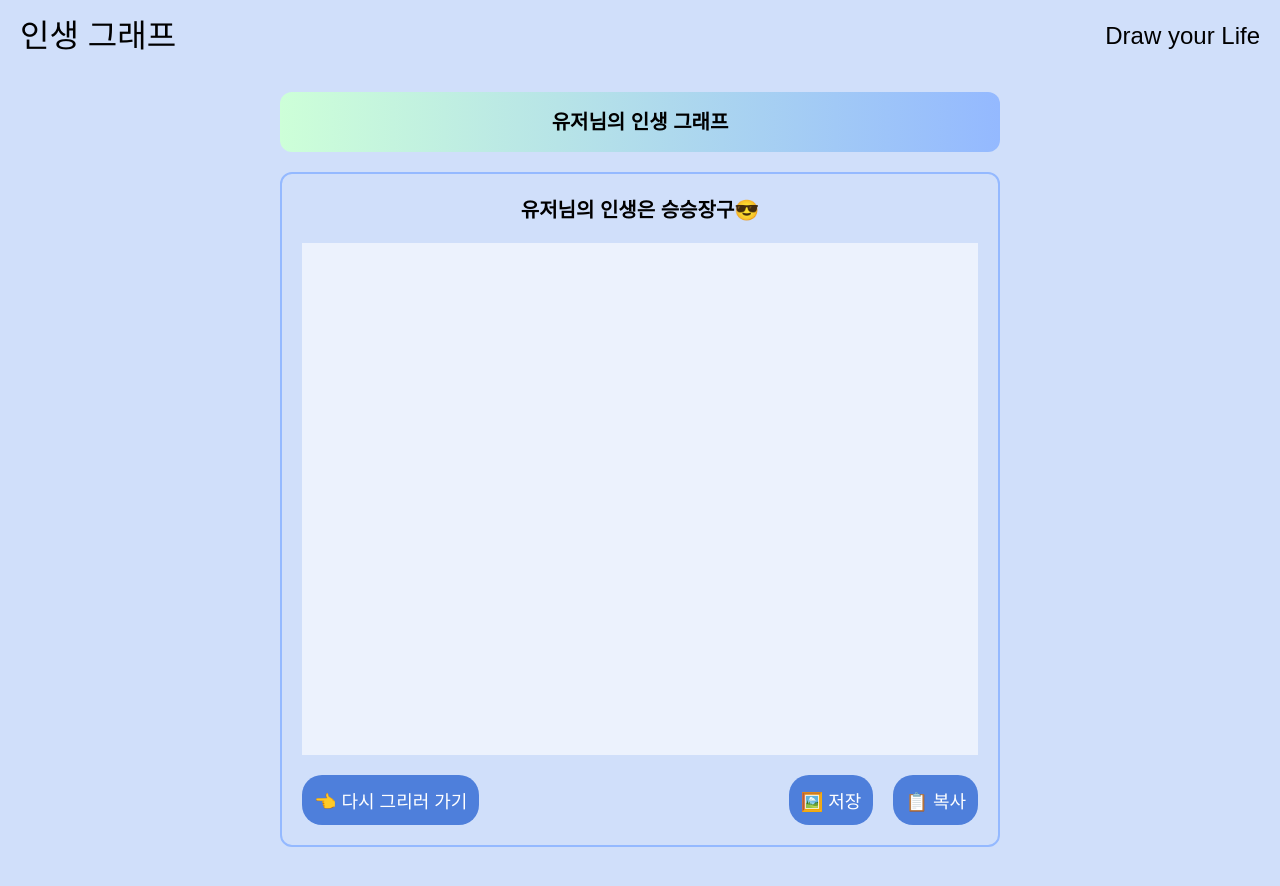
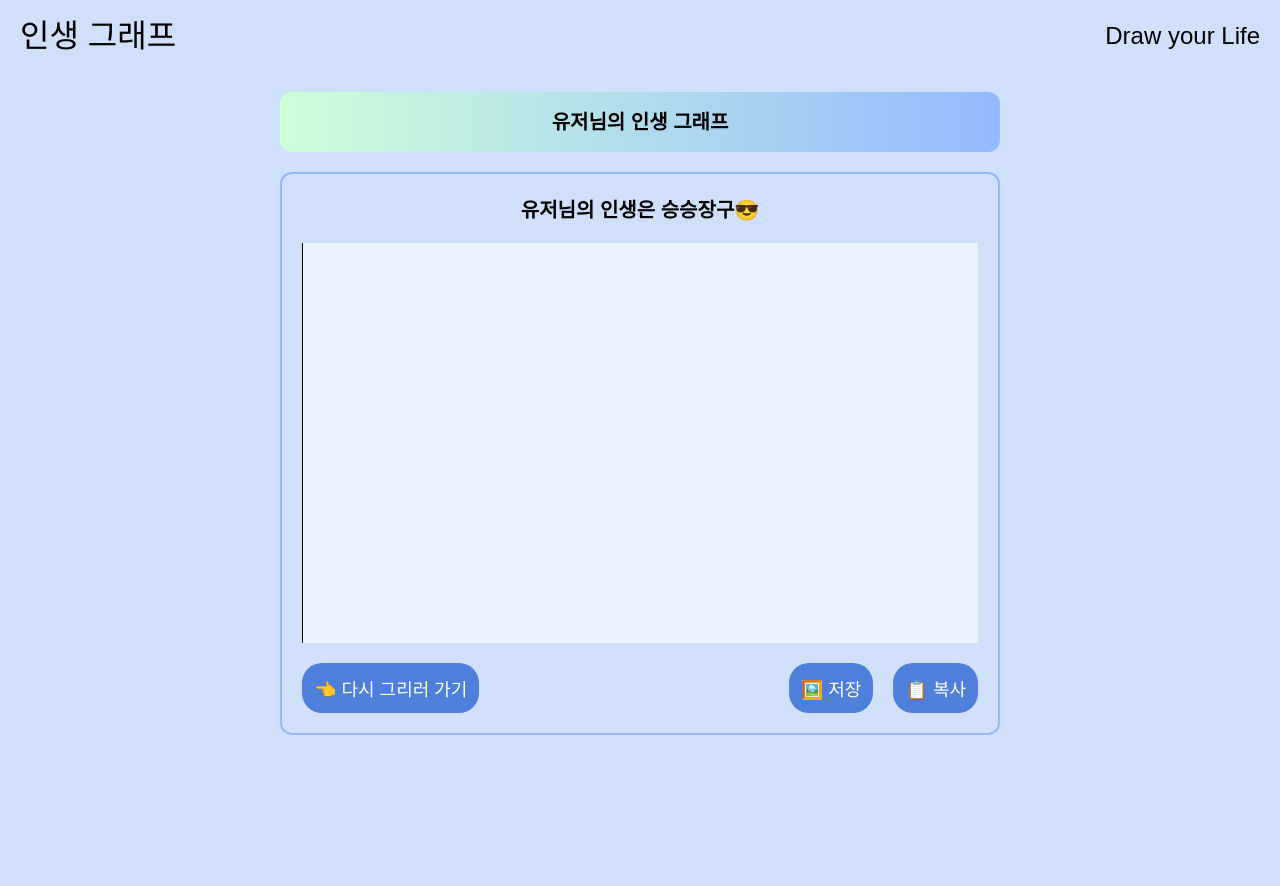
Before and after one commit to hongggyelim/lifeGraph, a React (Create React App) app: page /result in a window 1280 px wide. After the commit the page ends 800 px from the top, so only its background shows below. Built offline with nearby package versions, Linux system fonts and the light colour scheme.

Commit message:
chore: 그래프 스타일 하나로 관리

```diff
--- a/src/pages/Main/component/Graph/graph.scss
+++ b/src/pages/Main/component/Graph/graph.scss
@@ -9,6 +9,7 @@
   height: 30dvw;
   min-height: 400px;
   border-left: 1px solid;
+
   .graph-devider {
     height: 1px;
     width: 100%;
--- a/src/pages/Result/Graph/ResultGraph.tsx
+++ b/src/pages/Result/Graph/ResultGraph.tsx
@@ -47,8 +47,8 @@ const ResultGraph = () => {
   const pathData = generatePath(data);
 
   return (
-    <div className="result-graph-container">
-      <svg className="result-graph" width="100%" height="100%">
+    <div className="graph-container">
+      <svg width="100%" height="100%">
         <path d={pathData} fill="transparent" stroke="black" strokeWidth="2" />
       </svg>
       {points.map((point) => (
--- a/src/pages/Result/result.scss
+++ b/src/pages/Result/result.scss
@@ -21,17 +21,3 @@
     gap: 20px;
   }
 }
-
-.result-graph-container {
-  position: relative;
-  width: 100%;
-  margin: 0 auto;
-  display: flex;
-  flex-direction: column;
-  overflow: hidden;
-  .result-graph {
-    background-color: rgba(255, 255, 255, 0.6);
-    width: 100%;
-    height: 40dvw;
-  }
-}
```
